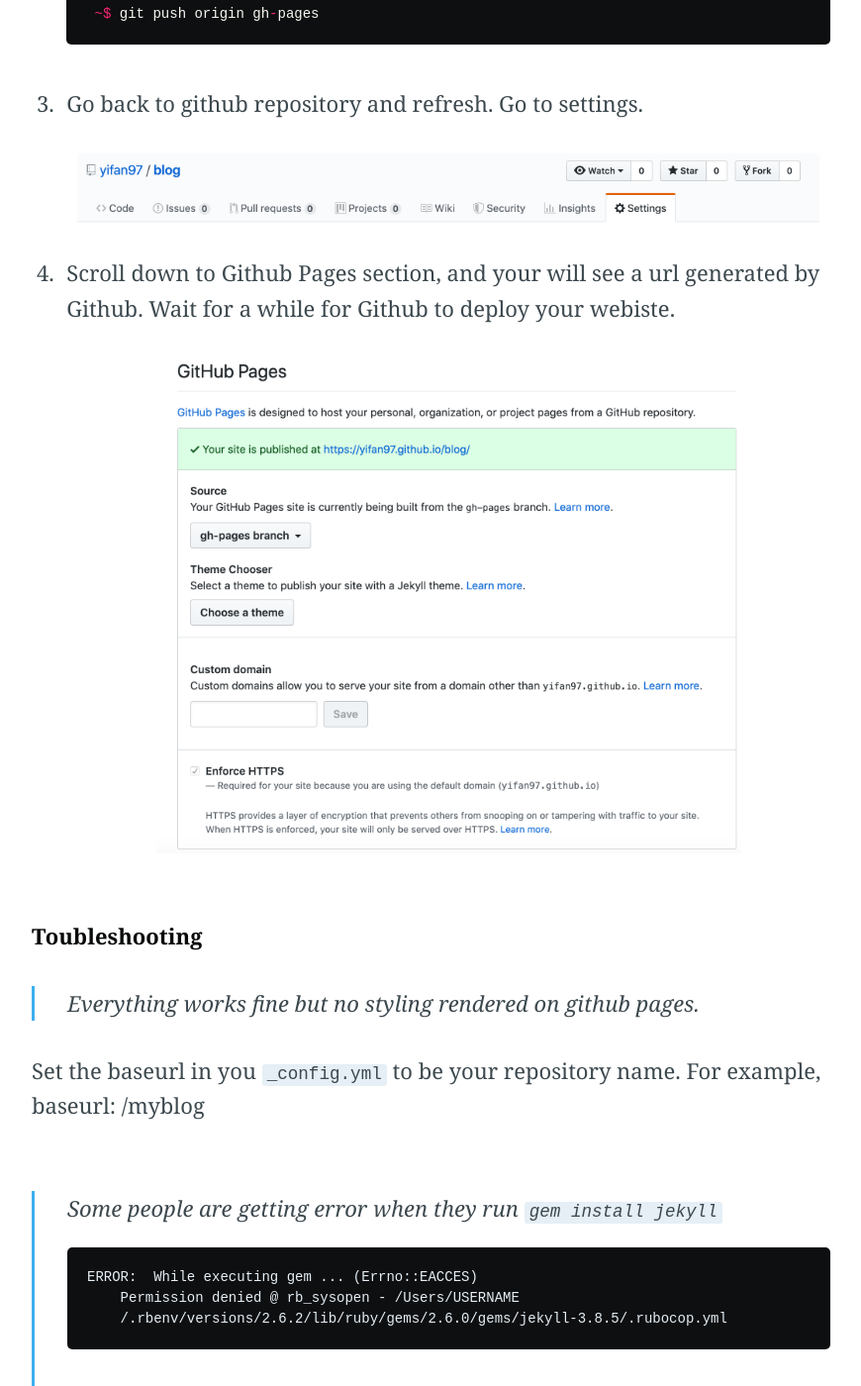
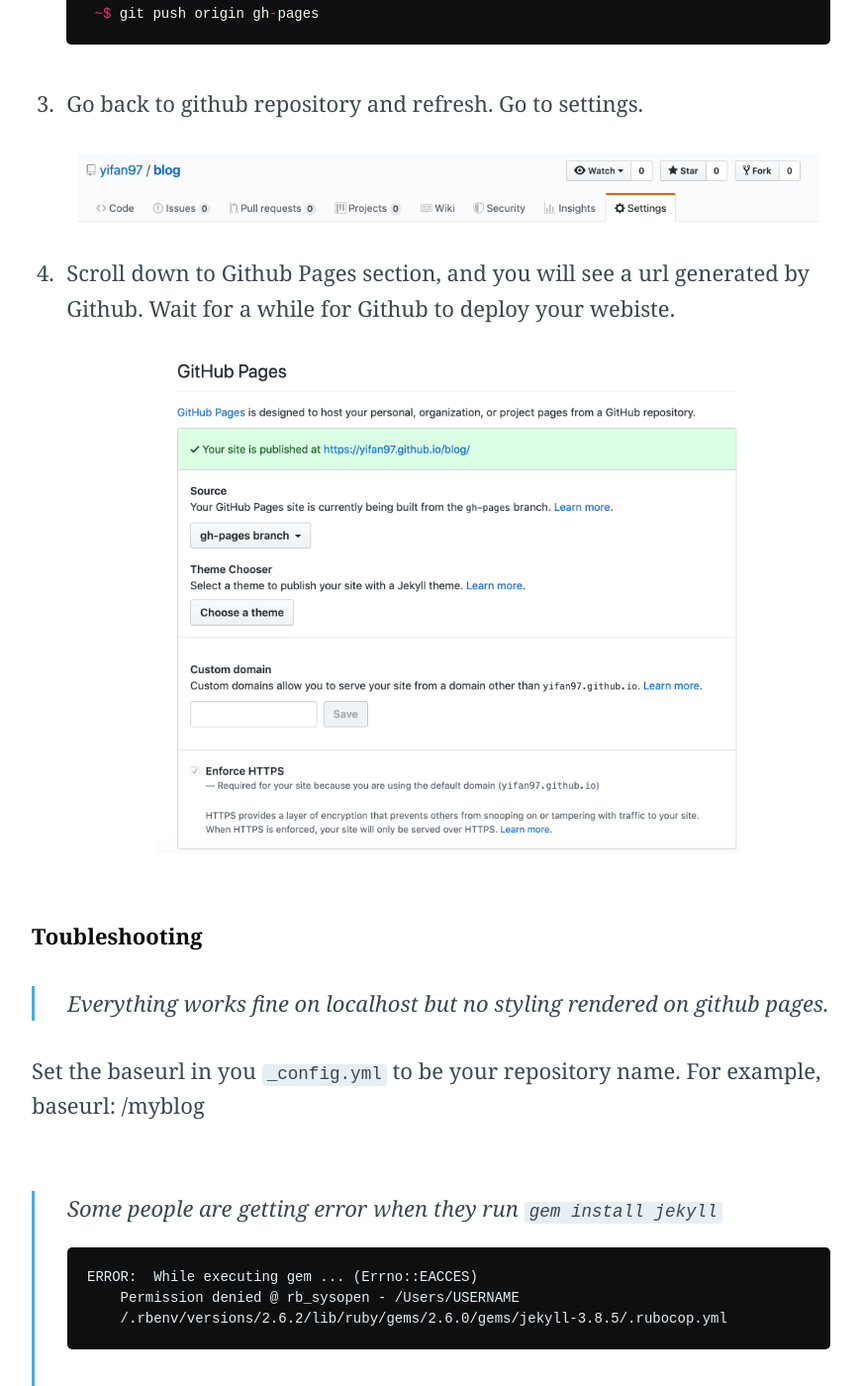
Before and after one commit to yifan97/blog, a Jekyll site: the page built from _posts/2019-06-25-deploy-jekyll-website-on-github-pages.md, in a window 1280 px wide and 1400 px high, scrolled down 6216 px. Shown: the whole window at 99% size, without its empty margins (188-1058 px from the left). Built offline with Jekyll 4.4.1, drawn with Linux system fonts in a browser that asks for light colours; nearby versions of some CDN libraries; comment, search, counter and statistics services are not loaded.

Commit message:
update 'deploy' post

````diff
--- a/_posts/2019-06-25-deploy-jekyll-website-on-github-pages.md
+++ b/_posts/2019-06-25-deploy-jekyll-website-on-github-pages.md
@@ -132,7 +132,7 @@
 3. Go back to github repository and refresh. Go to settings.
 <img src="./assets/images/g2.jpg" alt="go to settings" style="width: 750px;">
 
-4. Scroll down to Github Pages section, and your will see a url generated by Github. Wait for a while for Github to deploy your webiste.
+4. Scroll down to Github Pages section, and you will see a url generated by Github. Wait for a while for Github to deploy your webiste.
 <img src="./assets/images/g3.jpg" alt="find url" style="height:500px;">
 
 
@@ -140,7 +140,7 @@
 
 **Toubleshooting**
 
-> Everything works fine but no styling rendered on github pages.
+> Everything works fine on localhost but no styling rendered on github pages.
 
 Set the baseurl in you ```_config.yml``` to be your repository name. For example, baseurl: /myblog
 <br><br>
````
